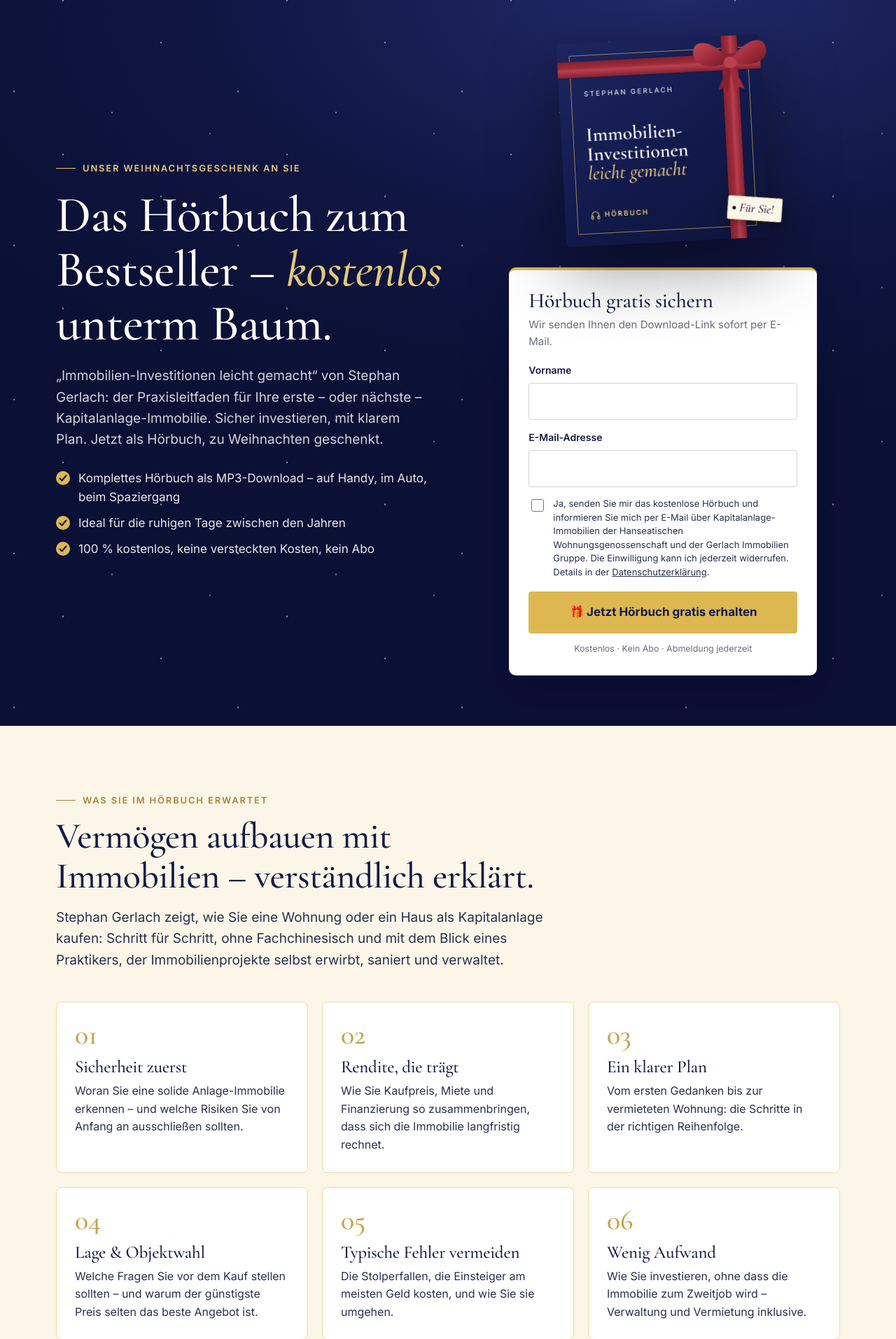
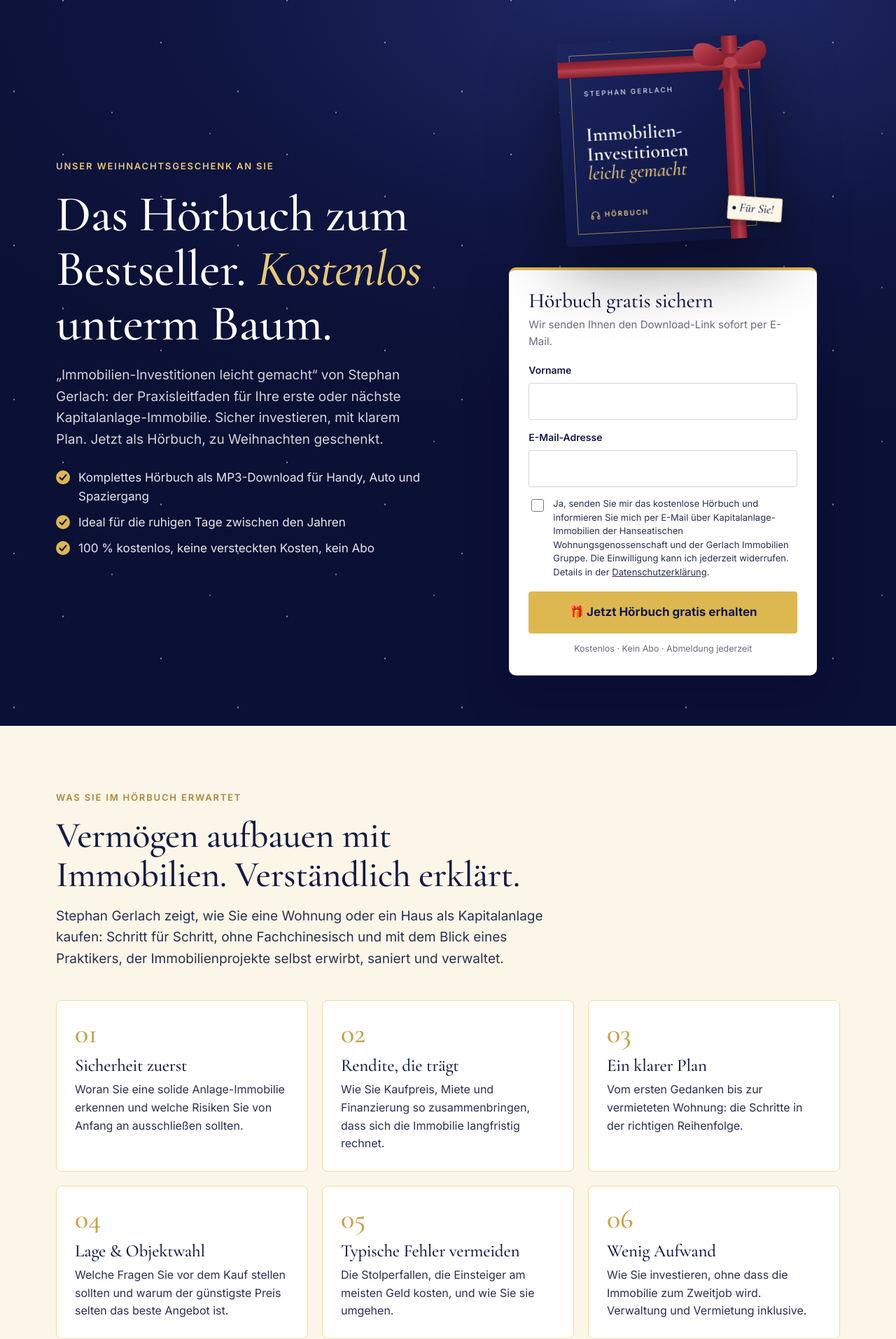
Before and after one commit to kvz-sketch/Hanseatische-Wohnungsgenossenschaft, a PHP site: page /sites/hwg-landing/hoerbuch-weihnachten/ in a window 1280 px wide. Shown: the part 69-1982 px from the top of the page at 70% size. Run offline with PHP 8.4, Linux system fonts and the light colour scheme.

Commit message:
Hörbuch campaign: no eyebrow lines or dashes, shorter author photo
Landing page and ads drop the decorative lines beside the eyebrows and the
dashes in the copy; the author photo is square instead of 4:5. Ads lose the
emoji in the time chips.

Co-Authored-By: Claude Opus 5.5 <noreply@anthropic.com>
Claude-Session: https://claude.ai/code/session_01MwbuZMrrPYKRN76czVZSnJ

```diff
--- a/sites/hwg-landing/hoerbuch-weihnachten/assets/campaign.css
+++ b/sites/hwg-landing/hoerbuch-weihnachten/assets/campaign.css
@@ -40,7 +40,6 @@ a { color: inherit; }
 .wrap { width: 100%; max-width: 1160px; margin: 0 auto; padding: 0 20px; }
 .serif { font-family: var(--serif); }
 .eyebrow { display: inline-flex; align-items: center; gap: 10px; font-size: 13px; font-weight: 600; letter-spacing: .14em; text-transform: uppercase; color: var(--gold-700); }
-.eyebrow::before { content: ""; width: 28px; height: 1px; background: currentColor; }
 h1, h2, h3 { font-family: var(--serif); font-weight: 500; line-height: 1.08; letter-spacing: -.01em; margin: 0; }
 h2 { font-size: clamp(34px, 4.6vw, 52px); }
 .lead { font-size: 19px; color: var(--ink-2); }
@@ -139,8 +138,7 @@ section { padding: 88px 0; }
 
 .author { display: grid; grid-template-columns: 320px 1fr; gap: 56px; align-items: center; }
 .author-photo { position: relative; }
-.author-photo img { border-radius: var(--radius); aspect-ratio: 4/5; object-fit: cover; width: 100%; }
-.author-photo::after { content: ""; position: absolute; inset: 14px -14px -14px 14px; border: 1px solid var(--gold); border-radius: var(--radius); z-index: -1; }
+.author-photo img { border-radius: var(--radius); aspect-ratio: 1 / 1; height: auto; object-fit: cover; object-position: 50% 12%; width: 100%; }
 .author blockquote { margin: 26px 0; padding-left: 20px; border-left: 2px solid var(--gold); font-family: var(--serif); font-style: italic; font-size: 26px; line-height: 1.3; color: var(--ink); }
 .seals { display: flex; flex-wrap: wrap; gap: 18px; align-items: center; margin-top: 26px; }
 .seals img { height: 86px; width: auto; }
--- a/sites/hwg-landing/hoerbuch-weihnachten/danke.html
+++ b/sites/hwg-landing/hoerbuch-weihnachten/danke.html
@@ -41,7 +41,7 @@
       <div>
         <span class="eyebrow">Der nächste Schritt</span>
         <h2 style="margin:14px 0 16px">Lieber direkt persönlich sprechen?</h2>
-        <p class="lead" style="margin:0 0 26px">Sie haben schon konkrete Fragen zu Ihrer Kapitalanlage? Vereinbaren Sie ein kostenloses, unverbindliches Erstgespräch (30 Minuten) mit unserem Team – gern auch erst im neuen Jahr.</p>
+        <p class="lead" style="margin:0 0 26px">Sie haben schon konkrete Fragen zu Ihrer Kapitalanlage? Vereinbaren Sie ein kostenloses, unverbindliches Erstgespräch (30 Minuten) mit unserem Team, gern auch erst im neuen Jahr.</p>
         <a class="btn" href="https://calendly.com/dpp-gerlachgroup/30min-erstgesprach-gig" target="_blank" rel="noopener">Kostenloses Erstgespräch buchen</a>
       </div>
       <img src="assets/stephan-gerlach-portraet.jpg" alt="Stephan Gerlach" width="760" height="1138">
--- a/sites/hwg-landing/hoerbuch-weihnachten/index.html
+++ b/sites/hwg-landing/hoerbuch-weihnachten/index.html
@@ -4,9 +4,9 @@
 <meta charset="utf-8">
 <meta name="viewport" content="width=device-width, initial-scale=1">
 <title>Gratis-Hörbuch zu Weihnachten · Immobilien-Investitionen leicht gemacht</title>
-<meta name="description" content="Unser Weihnachtsgeschenk an Sie: das Hörbuch zum Bestseller „Immobilien-Investitionen leicht gemacht“ von Stephan Gerlach – kostenlos als Download.">
+<meta name="description" content="Unser Weihnachtsgeschenk an Sie: das Hörbuch zum Bestseller „Immobilien-Investitionen leicht gemacht“ von Stephan Gerlach, kostenlos als Download.">
 <meta property="og:title" content="Gratis zu Weihnachten: das Hörbuch zum Bestseller von Stephan Gerlach">
-<meta property="og:description" content="„Immobilien-Investitionen leicht gemacht“ – jetzt kostenlos anhören. Sicher investieren, mit klarem Plan.">
+<meta property="og:description" content="„Immobilien-Investitionen leicht gemacht“ jetzt kostenlos anhören. Sicher investieren, mit klarem Plan.">
 <meta property="og:image" content="ads/png/a-geschenk-1200x674.png">
 <meta property="og:type" content="website">
 <link rel="preload" href="assets/inter-latin-wght-normal.woff2" as="font" type="font/woff2" crossorigin>
@@ -28,10 +28,10 @@
     <div class="wrap">
       <div>
         <span class="eyebrow">Unser Weihnachtsgeschenk an Sie</span>
-        <h1>Das Hörbuch zum Bestseller – <em>kostenlos</em> unterm Baum.</h1>
-        <p class="lead">„Immobilien-Investitionen leicht gemacht“ von Stephan Gerlach: der Praxisleitfaden für Ihre erste – oder nächste – Kapitalanlage-Immobilie. Sicher investieren, mit klarem Plan. Jetzt als Hörbuch, zu Weihnachten geschenkt.</p>
+        <h1>Das Hörbuch zum Bestseller. <em>Kostenlos</em> unterm Baum.</h1>
+        <p class="lead">„Immobilien-Investitionen leicht gemacht“ von Stephan Gerlach: der Praxisleitfaden für Ihre erste oder nächste Kapitalanlage-Immobilie. Sicher investieren, mit klarem Plan. Jetzt als Hörbuch, zu Weihnachten geschenkt.</p>
         <ul class="checks">
-          <li>Komplettes Hörbuch als MP3-Download – auf Handy, im Auto, beim Spaziergang</li>
+          <li>Komplettes Hörbuch als MP3-Download für Handy, Auto und Spaziergang</li>
           <li>Ideal für die ruhigen Tage zwischen den Jahren</li>
           <li>100&nbsp;% kostenlos, keine versteckten Kosten, kein Abo</li>
         </ul>
@@ -91,16 +91,16 @@
     <div class="wrap">
       <div class="section-head">
         <span class="eyebrow">Was Sie im Hörbuch erwartet</span>
-        <h2>Vermögen aufbauen mit Immobilien – verständlich erklärt.</h2>
+        <h2>Vermögen aufbauen mit Immobilien. Verständlich erklärt.</h2>
         <p class="lead">Stephan Gerlach zeigt, wie Sie eine Wohnung oder ein Haus als Kapitalanlage kaufen: Schritt für Schritt, ohne Fachchinesisch und mit dem Blick eines Praktikers, der Immobilienprojekte selbst erwirbt, saniert und verwaltet.</p>
       </div>
       <div class="learn">
-        <article><span class="num">01</span><h3>Sicherheit zuerst</h3><p>Woran Sie eine solide Anlage-Immobilie erkennen – und welche Risiken Sie von Anfang an ausschließen sollten.</p></article>
+        <article><span class="num">01</span><h3>Sicherheit zuerst</h3><p>Woran Sie eine solide Anlage-Immobilie erkennen und welche Risiken Sie von Anfang an ausschließen sollten.</p></article>
         <article><span class="num">02</span><h3>Rendite, die trägt</h3><p>Wie Sie Kaufpreis, Miete und Finanzierung so zusammenbringen, dass sich die Immobilie langfristig rechnet.</p></article>
         <article><span class="num">03</span><h3>Ein klarer Plan</h3><p>Vom ersten Gedanken bis zur vermieteten Wohnung: die Schritte in der richtigen Reihenfolge.</p></article>
-        <article><span class="num">04</span><h3>Lage &amp; Objektwahl</h3><p>Welche Fragen Sie vor dem Kauf stellen sollten – und warum der günstigste Preis selten das beste Angebot ist.</p></article>
+        <article><span class="num">04</span><h3>Lage &amp; Objektwahl</h3><p>Welche Fragen Sie vor dem Kauf stellen sollten und warum der günstigste Preis selten das beste Angebot ist.</p></article>
         <article><span class="num">05</span><h3>Typische Fehler vermeiden</h3><p>Die Stolperfallen, die Einsteiger am meisten Geld kosten, und wie Sie sie umgehen.</p></article>
-        <article><span class="num">06</span><h3>Wenig Aufwand</h3><p>Wie Sie investieren, ohne dass die Immobilie zum Zweitjob wird – Verwaltung und Vermietung inklusive.</p></article>
+        <article><span class="num">06</span><h3>Wenig Aufwand</h3><p>Wie Sie investieren, ohne dass die Immobilie zum Zweitjob wird. Verwaltung und Vermietung inklusive.</p></article>
       </div>
     </div>
   </section>
@@ -112,7 +112,7 @@
         <span class="eyebrow">Über den Autor</span>
         <h2 style="margin-top:14px">Stephan Gerlach</h2>
         <p class="lead" style="margin:16px 0 0">Gründer der Gerlach Immobilien Gruppe und Vorstandsvorsitzender der Hanseatischen Wohnungsgenossenschaft. Experte für nachhaltige Kapitalanlage-Immobilien, der Anleger von der Objektwahl über die Finanzierung bis zur langfristigen Verwaltung begleitet.</p>
-        <blockquote>Sein Anspruch: Immobilien-Investitionen so zu erklären, dass jeder sie versteht – und sicher umsetzen kann.</blockquote>
+        <blockquote>Sein Anspruch: Immobilien-Investitionen so zu erklären, dass jeder sie versteht und sicher umsetzen kann.</blockquote>
         <div class="seals">
           <img src="assets/siegel-top-experte-2026.png" alt="Siegel Top Experte 2026" loading="lazy">
           <img src="assets/siegel-top-100-unternehmer-2024.png" alt="Siegel Top 100 Unternehmer 2024" loading="lazy">
@@ -129,7 +129,7 @@
         <h2>In drei Schritten zu Ihrem Hörbuch.</h2>
       </div>
       <ol class="steps">
-        <li><h3>Formular ausfüllen</h3><p>Vorname und E-Mail-Adresse eintragen – das dauert keine 30 Sekunden.</p></li>
+        <li><h3>Formular ausfüllen</h3><p>Vorname und E-Mail-Adresse eintragen. Das dauert keine 30 Sekunden.</p></li>
         <li><h3>E-Mail öffnen</h3><p>Sie erhalten sofort Ihren persönlichen Download-Link. Schauen Sie ggf. auch im Spam-Ordner nach.</p></li>
         <li><h3>Zurücklehnen &amp; zuhören</h3><p>Mit einer Tasse Tee unterm Weihnachtsbaum, im Auto zur Familie oder beim Winterspaziergang.</p></li>
       </ol>
@@ -151,10 +151,10 @@
       </div>
       <div class="faq">
         <details><summary>Ist das Hörbuch wirklich kostenlos?</summary><p>Ja. Es ist unser Weihnachtsgeschenk an Sie. Es entstehen keine Kosten, und Sie schließen kein Abo ab.</p></details>
-        <details><summary>In welchem Format bekomme ich das Hörbuch?</summary><p>Sie erhalten einen Download-Link per E-Mail. Die Dateien lassen sich auf jedem Smartphone, Tablet oder Computer abspielen – ohne zusätzliche App.</p></details>
-        <details><summary>Für wen ist das Hörbuch gedacht?</summary><p>Für alle, die mit Immobilien Vermögen aufbauen möchten – egal ob Sie noch ganz am Anfang stehen oder bereits eine Wohnung besitzen und den nächsten Schritt planen.</p></details>
+        <details><summary>In welchem Format bekomme ich das Hörbuch?</summary><p>Sie erhalten einen Download-Link per E-Mail. Die Dateien lassen sich auf jedem Smartphone, Tablet oder Computer abspielen, ohne zusätzliche App.</p></details>
+        <details><summary>Für wen ist das Hörbuch gedacht?</summary><p>Für alle, die mit Immobilien Vermögen aufbauen möchten, egal ob Sie noch ganz am Anfang stehen oder bereits eine Wohnung besitzen und den nächsten Schritt planen.</p></details>
         <details><summary>Was passiert mit meinen Daten?</summary><p>Wir nutzen Ihre Angaben, um Ihnen das Hörbuch zu senden und Sie über Kapitalanlage-Immobilien zu informieren. Sie können sich jederzeit mit einem Klick abmelden. Mehr dazu in unserer <a href="https://gerlachgroup.de/datenschutzerklarung/" target="_blank" rel="noopener">Datenschutzerklärung</a>.</p></details>
-        <details><summary>Ich habe keine E-Mail bekommen – was nun?</summary><p>Bitte prüfen Sie Ihren Spam- oder Werbung-Ordner. Ist auch dort nichts, schreiben Sie uns an <a href="mailto:info@gerlachgroup.de">info@gerlachgroup.de</a> – wir senden Ihnen den Link gern erneut.</p></details>
+        <details><summary>Ich habe keine E-Mail bekommen. Was nun?</summary><p>Bitte prüfen Sie Ihren Spam- oder Werbung-Ordner. Ist auch dort nichts, schreiben Sie uns an <a href="mailto:info@gerlachgroup.de">info@gerlachgroup.de</a>, wir senden Ihnen den Link gern erneut.</p></details>
       </div>
     </div>
   </section>
@@ -163,7 +163,7 @@
     <div class="wrap">
       <span class="eyebrow">Frohe Weihnachten</span>
       <h2>Schenken Sie sich selbst einen klaren Plan für 2027.</h2>
-      <p>Das Hörbuch „Immobilien-Investitionen leicht gemacht“ – kostenlos, nur in der Weihnachtszeit.</p>
+      <p>Das Hörbuch „Immobilien-Investitionen leicht gemacht“: kostenlos, nur in der Weihnachtszeit.</p>
       <a class="btn btn-auto" href="#lead-form">🎁 Hörbuch gratis sichern</a>
     </div>
   </section>
@@ -230,7 +230,7 @@
   });
 
   document.getElementById('share-btn').addEventListener('click', function () {
-    var data = { title: 'Gratis-Hörbuch zu Weihnachten', text: '„Immobilien-Investitionen leicht gemacht“ von Stephan Gerlach – kostenlos als Hörbuch:', url: location.origin + location.pathname };
+    var data = { title: 'Gratis-Hörbuch zu Weihnachten', text: '„Immobilien-Investitionen leicht gemacht“ von Stephan Gerlach, kostenlos als Hörbuch:', url: location.origin + location.pathname };
     if (navigator.share) { navigator.share(data).catch(function () {}); return; }
     var b = this;
     navigator.clipboard.writeText(data.url).then(function () { b.textContent = 'Link kopiert ✓'; });
```
Also changed, not shown: sites/hwg-landing/hoerbuch-weihnachten/ads/src/ad.html (+5 -6 lines), sites/hwg-landing/hoerbuch-weihnachten/ads/png/a-geschenk-1080x1080.png, sites/hwg-landing/hoerbuch-weihnachten/ads/png/a-geschenk-1080x1350.png, sites/hwg-landing/hoerbuch-weihnachten/ads/png/a-geschenk-1080x1920.png, sites/hwg-landing/hoerbuch-weihnachten/ads/png/a-geschenk-1200x674.png, 8 other files.
